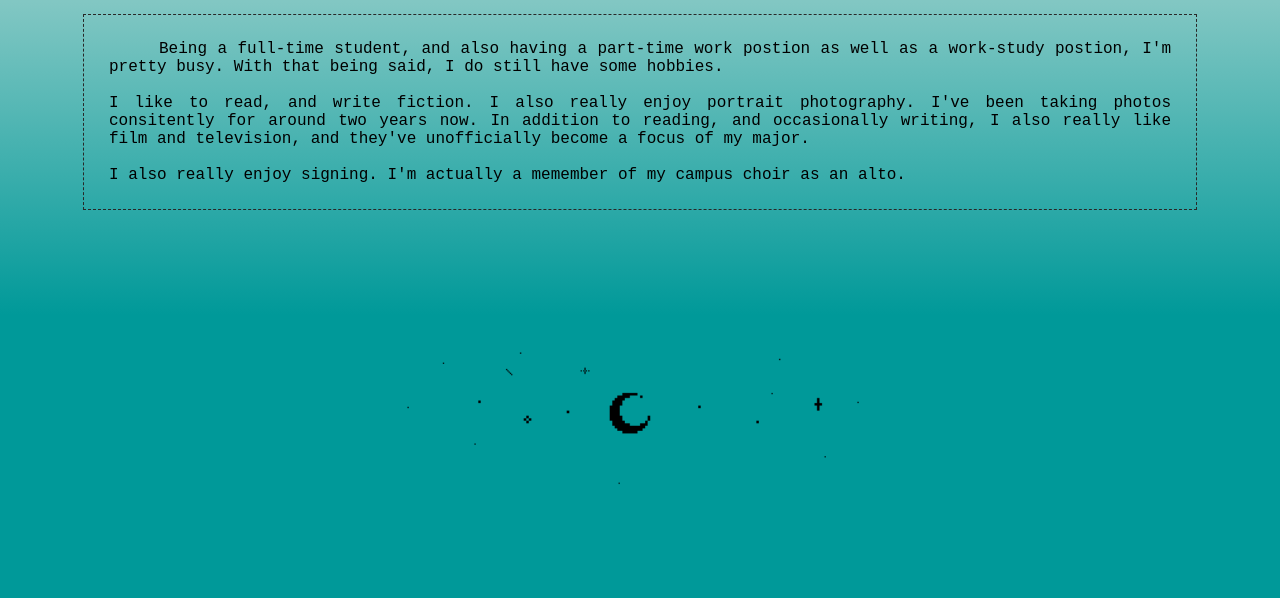
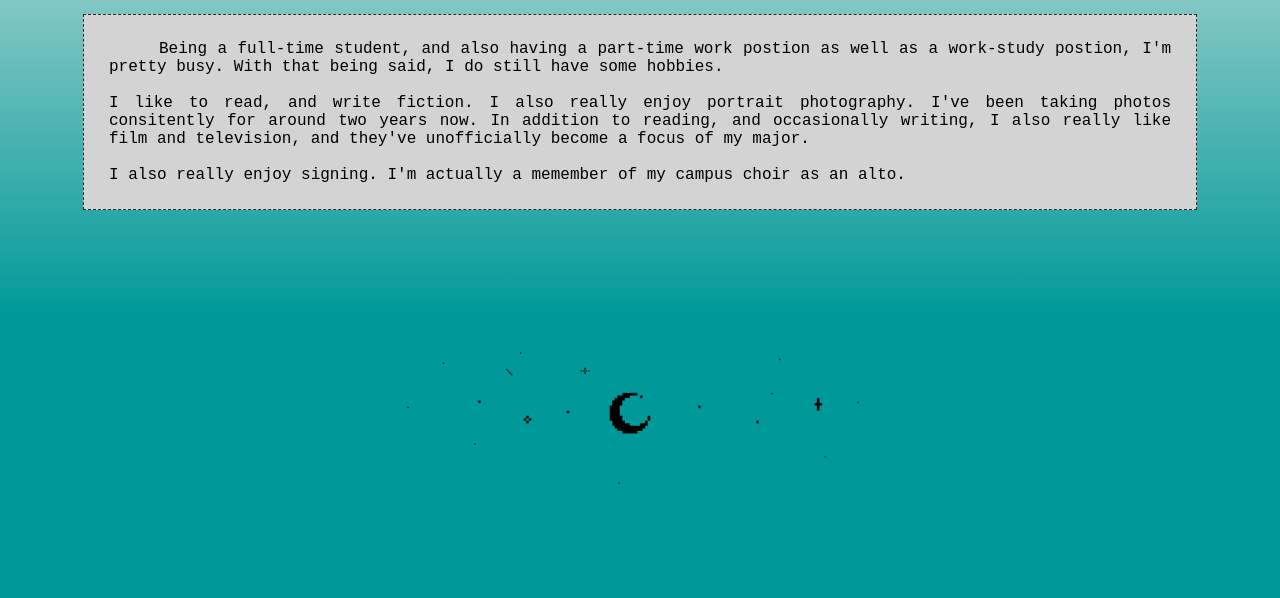
Before and after one commit to amd251/repo-amd251, a plain HTML site: page Assignment 1 - Dorsett/index.html.html in a window 1280 px wide. Shown: the part 533-1131 px from the top of the page. Drawn offline with nearby package versions, Linux system fonts and the light colour scheme.

Commit message:
pushing updated css

```diff
--- a/Assignment 1 - Dorsett/index.css
+++ b/Assignment 1 - Dorsett/index.css
@@ -19,6 +19,7 @@
          font-family: 'Share Tech Mono', monospace;}
 
     p { color: black;
+        background-color: lightgrey;
         border: 1.5px dashed #282828 ;
         padding: 25px;
         font-family: "Courier New", Courier, monospace;
@@ -35,6 +36,7 @@
     width: 50%;}
     }
 /* all changes below made 2018/1/11 amd251 */
+/* added grey backgrounds to paragraphs */
 /* changed all of the fonts to courier new in place of the default*/
 /* also changed th paragraph margins to 75px instead of 50px */
 /* changed page background to a colored gradient instead of a solid color */
```
